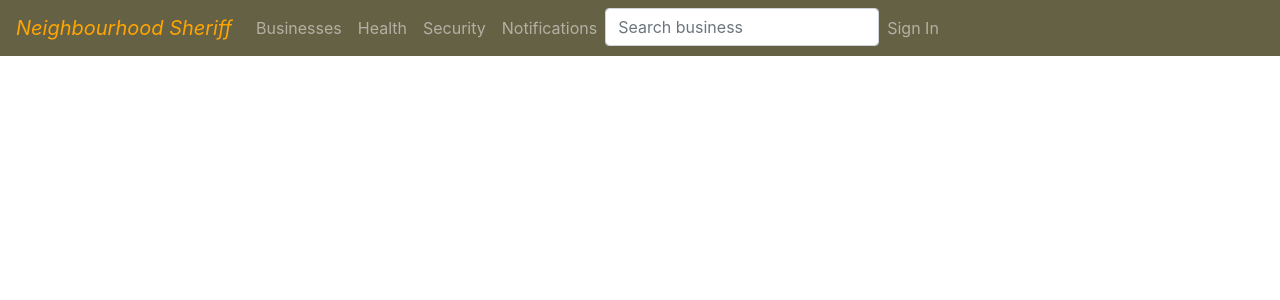
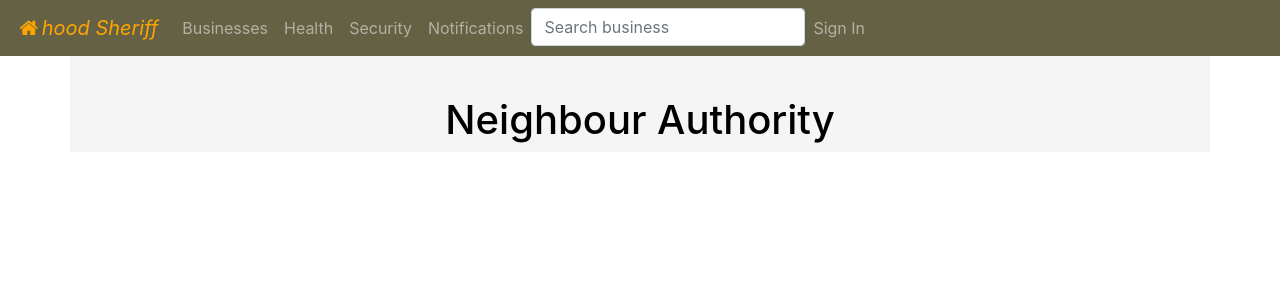
Before and after one commit to encok/Hood, a Django app: template neighbourhood/templates/authorities/authorities.html in a window 1280 px wide. Shown: the top 300 px of the page. Run offline with Django 3.2, Linux system fonts and the light colour scheme; the template is opened without the code that fills it, so the values that code supplies are empty; some libraries are stand-ins or nearby versions.

Commit message:
adding icons in the navbar

```diff
--- a/neighbourhood/templates/authorities/authorities.html
+++ b/neighbourhood/templates/authorities/authorities.html
@@ -4,11 +4,16 @@
 
 
 {% block content %}
+<style>
+    .container{
+        background-color: whitesmoke;
+    }
+</style>
 
 <div class="container">
     <div class="row">
         <div class="col-md-12 top-div" style="margin-top:40px;">
-            <h1 style="color:white;text-align:center;">Authorities</h1>
+            <h1 style="color:black;text-align:center;">Neighbour Authority</h1>
 
         </div>
     </div>
--- a/neighbourhood/templates/base.html
+++ b/neighbourhood/templates/base.html
@@ -21,6 +21,8 @@
 <link href="https://cdn.jsdelivr.net/npm/bootstrap@5.1.3/dist/css/bootstrap.min.css" rel="stylesheet" integrity="sha384-1BmE4kWBq78iYhFldvKuhfTAU6auU8tT94WrHftjDbrCEXSU1oBoqyl2QvZ6jIW3" crossorigin="anonymous">
     <link rel="stylesheet" href="https://use.fontawesome.com/releases/v5.5.0/css/all.css"
         integrity="sha384-B4dIYHKNBt8Bc12p+WXckhzcICo0wtJAoU8YZTY5qE0Id1GSseTk6S+L3BlXeVIU" crossorigin="anonymous">
+        <!-- Load an icon library -->
+<link rel="stylesheet" href="https://cdnjs.cloudflare.com/ajax/libs/font-awesome/4.7.0/css/font-awesome.min.css">
 <link rel="stylesheet" href="https://maxcdn.bootstrapcdn.com/bootstrap/4.0.0/css/bootstrap.min.css" integrity="sha384-Gn5384xqQ1aoWXA+058RXPxPg6fy4IWvTNh0E263XmFcJlSAwiGgFAW/dAiS6JXm" crossorigin="anonymous">
 </head>
 
--- a/neighbourhood/templates/navbar.html
+++ b/neighbourhood/templates/navbar.html
@@ -5,7 +5,7 @@
     }
 </style>
 <nav class="navbar navbar-expand-lg navbar-dark" style="background-color: #656145;">
-    <a class="navbar-brand" style="color:orange;font-style: oblique;"href="/">Neighbourhood Sheriff</a>
+    <a class="navbar-brand" style="color:orange;font-style: oblique;"href="/"><i class="fa fa-fw fa-home"></i>hood Sheriff</a>
     <button class="navbar-toggler" type="button" data-toggle="collapse" data-target="#navbarSupportedContent"
         aria-controls="navbarSupportedContent" aria-expanded="false" aria-label="Toggle navigation">
         <span class="navbar-toggler-icon"></span>
@@ -69,6 +69,8 @@
 
 <link rel="stylesheet" href="https://use.fontawesome.com/releases/v5.5.0/css/all.css"
 integrity="sha384-B4dIYHKNBt8Bc12p+WXckhzcICo0wtJAoU8YZTY5qE0Id1GSseTk6S+L3BlXeVIU" crossorigin="anonymous">
+<!-- Load an icon library -->
+<link rel="stylesheet" href="https://cdnjs.cloudflare.com/ajax/libs/font-awesome/4.7.0/css/font-awesome.min.css">
 
 
 
```
